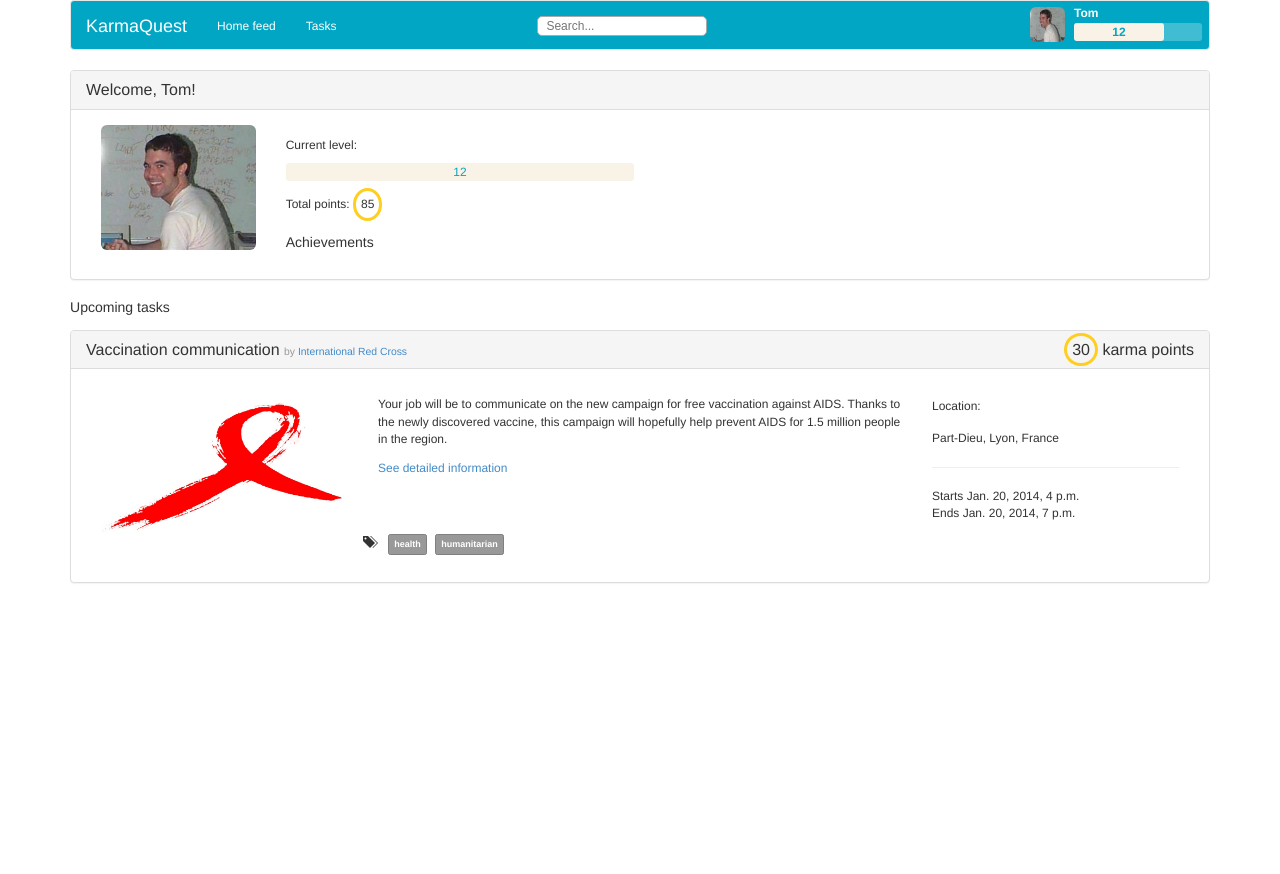
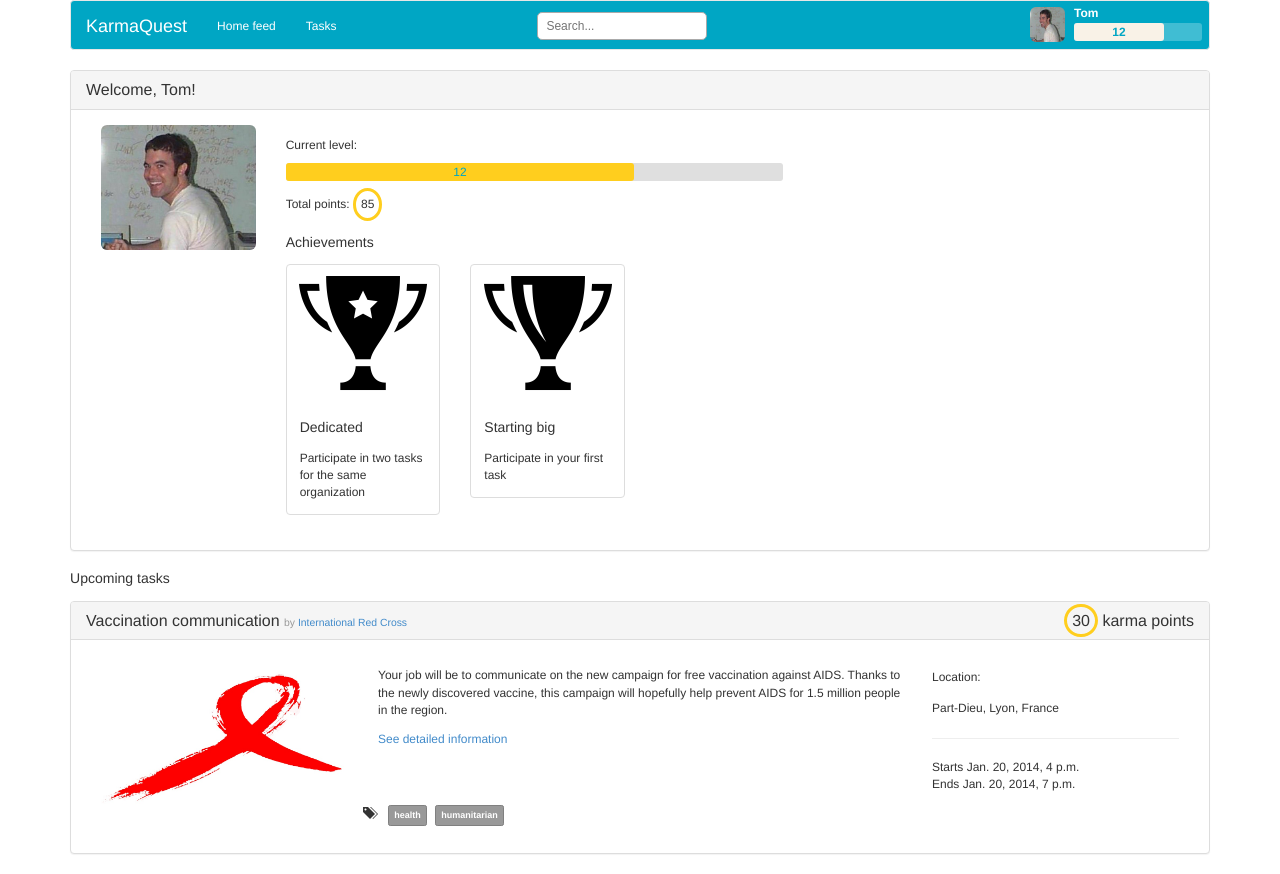
Before and after one commit to merlinND/KarmaQuest, a Django app: page /user/profile in a window 1280 px wide. Before the commit the page ends 583 px from the top, so only its background shows below. Run offline with Django 3.2, Linux system fonts and the light colour scheme; a user stored in the database is signed in; data comes from the database, SQL or seed files in the repository; parts of the project's set-up code (start-up, migrations or seed data) failed here and were passed over; some web fonts are replaced.

Commit message:
Profile : added achievements placeholders + minor CSS adjustments

```diff
--- a/static/karma-quest/style.css
+++ b/static/karma-quest/style.css
@@ -29,20 +29,12 @@ nav {
     position: absolute;
     left: 50%;
     margin-left: -115px;
-    top: 3px;
+    top: -1px;
     padding: 1em; }
-    nav .search-form button {
-      background: url("loupe.png") left top;
-      width: 16px;
-      height: 16px;
-      border: none;
-      position: relative;
-      top: 1px;
-      margin: 0 0.2em; }
     nav .search-form input {
       border: 1px solid #AAA;
       border-radius: 5px;
-      height: 1.7em;
+      height: 2.3em;
       padding: 0.1em 0.7em;
       width: 170px;
       outline: none;
@@ -52,13 +44,10 @@ nav {
     nav .search-form input:focus {
       width: 200px;
       margin-left: -10px; }
-    nav .search-form input:focus + button {
-      display: inline;
-      opacity: 0.8; }
     nav .search-form button {
-      background: url("img/lupe_black.png") left top;
-      width: 17px;
-      height: 17px;
+      background: url("img/search.png") left top;
+      width: 16px;
+      height: 16px;
       border: none;
       position: relative;
       vertical-align: middle;
@@ -67,6 +56,9 @@ nav {
       -webkit-transition: 0.3s opacity;
       -moz-transition: 0.3s opacity;
       transition: 0.3s opacity; }
+    nav .search-form input:focus + button {
+      display: inline;
+      opacity: 1; }
   nav .header-nav {
     position: absolute;
     right: 188px;
@@ -165,8 +157,7 @@ nav {
   position: relative;
   top: -3px;
   line-height: 1.5em; }
-
-.level-bar {
+  .level-container .level-bar {
     display: block;
     background: #F9F2E7;
     width: 70%;
@@ -176,6 +167,11 @@ nav {
     position: relative;
     text-align: center; }
 
+.panel .level-container {
+  background-color: #DFDFDF; }
+  .panel .level-container .level-bar {
+    background-color: #ffce1e; }
+
 .tags .glyphicon {
   margin-right: 10px; }
 .tags li {
--- a/static/karma-quest/style.scss
+++ b/static/karma-quest/style.scss
@@ -42,23 +42,13 @@ nav {
         position:absolute;
         left:50%;
         margin-left:-115px;
-        top:3px;
+        top:-1px;
         padding: 1em;
-
-        button {
-            background: url('loupe.png') left top;
-            width:16px;
-            height:16px;
-            border:none;
-            position:relative;
-            top:1px;
-            margin: 0 0.2em;
-        }
 
         input {
             border: 1px solid #AAA;
             border-radius: 5px;
-            height:1.7em;
+            height:2.3em;
             padding: 0.1em 0.7em;
             width:170px;
             outline: none;
@@ -71,15 +61,10 @@ nav {
             margin-left:-10px;
         }
 
-        input:focus + button {
-            display:inline;
-            opacity: 0.8;
-        }
-
         button {
-            background: url('img/lupe_black.png') left top;
-            width:17px;
-            height:17px;
+            background: url('img/search.png') left top;
+            width:16px;
+            height:16px;
             border:none;
             position: relative;
             vertical-align: middle;
@@ -89,7 +74,10 @@ nav {
             -moz-transition: 0.3s opacity;
             transition: 0.3s opacity;
         }
-
+        input:focus + button {
+            display:inline;
+            opacity: 1;
+        }
     }
 
     .header-nav {
@@ -153,7 +141,6 @@ nav {
             float:right;
             line-height:2.1;
         }
-
         .profile-drop {
             display: block;
             position: absolute;
@@ -219,8 +206,6 @@ nav {
     position:relative;
     top: -3px;
     line-height: 1.5em;
-}
-
     .level-bar {
         display: block;
         background:#F9F2E7;
@@ -230,6 +215,15 @@ nav {
         border-radius: 3px;
         position:relative;
         text-align: center;
+    }
+}
+.panel {
+    .level-container {
+        background-color: #DFDFDF;
+        .level-bar {
+            background-color: #ffce1e;
+        }
+    }
 }
 
 .tags {
--- /dev/null
+++ b/user/templates/list_achievements.html
@@ -0,0 +1,20 @@
+<div class="row">
+  <div class="col-sm-4">
+    <div class="thumbnail">
+      <img src="/user/pictures/trophy-2.png" alt="Achievement unlocked" class="img-rounded">
+      <div class="caption">
+        <h3>Dedicated</h3>
+        Participate in two tasks for the same organization
+      </div>
+    </div>
+  </div>
+  <div class="col-sm-4">
+    <div class="thumbnail">
+      <img src="/user/pictures/trophy-1.png" alt="Achievement unlocked" class="img-rounded">
+      <div class="caption">
+        <h3>Starting big</h3>
+        Participate in your first task
+      </div>
+    </div>
+  </div>
+</div>
--- a/user/templates/profile.html
+++ b/user/templates/profile.html
@@ -14,7 +14,7 @@ Profile
 				<img src="/user/pictures/{{user}}.jpg" class="img-rounded" alt="{{ user }}'s profile picture" style="width:100%;">
 			</div>
 
-			<div class="col-md-6 profile">
+			<div class="col-md-6">
 				<p>
 					Current level:
 					<div class="level-container">
@@ -29,7 +29,7 @@ Profile
 				</p>
 
 				<h3>Achievements</h3>
-				{# TODO : list achievements #}
+				{% include "list_achievements.html" %}
 			</div>
 		</div>
 	</div>
```
Also changed, not shown: static/karma-quest/img/search.png (renamed from static/karma-quest/loupe.png), user/pictures/trophy-1.png (added), user/pictures/trophy-2.png (added). Lines whose indentation alone changed are shown as unchanged.
